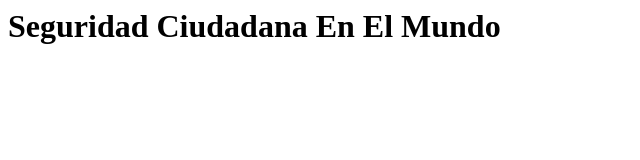
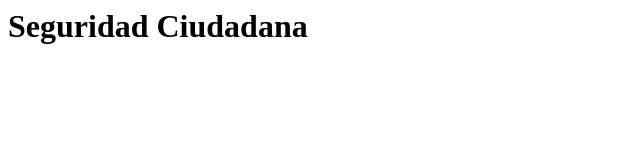
Before and after one commit to Cristofer-cr7/Seguridad-Ciudad, a plain HTML site: page index.html in a window 1280 px wide. Shown: the whole page, without its empty margins (0-640 px from the left). Drawn offline with Linux system fonts and the light colour scheme.

Commit message:
Update index.html

```diff
--- a/index.html
+++ b/index.html
@@ -3,7 +3,7 @@
     <title>Seguridad Ciudadana</title>
   </head>
   <body>
-    <h1>Seguridad Ciudadana En El Mundo</h1>
+    <h1>Seguridad Ciudadana</h1>
   </body>
   <nav>
   </nav>
```
